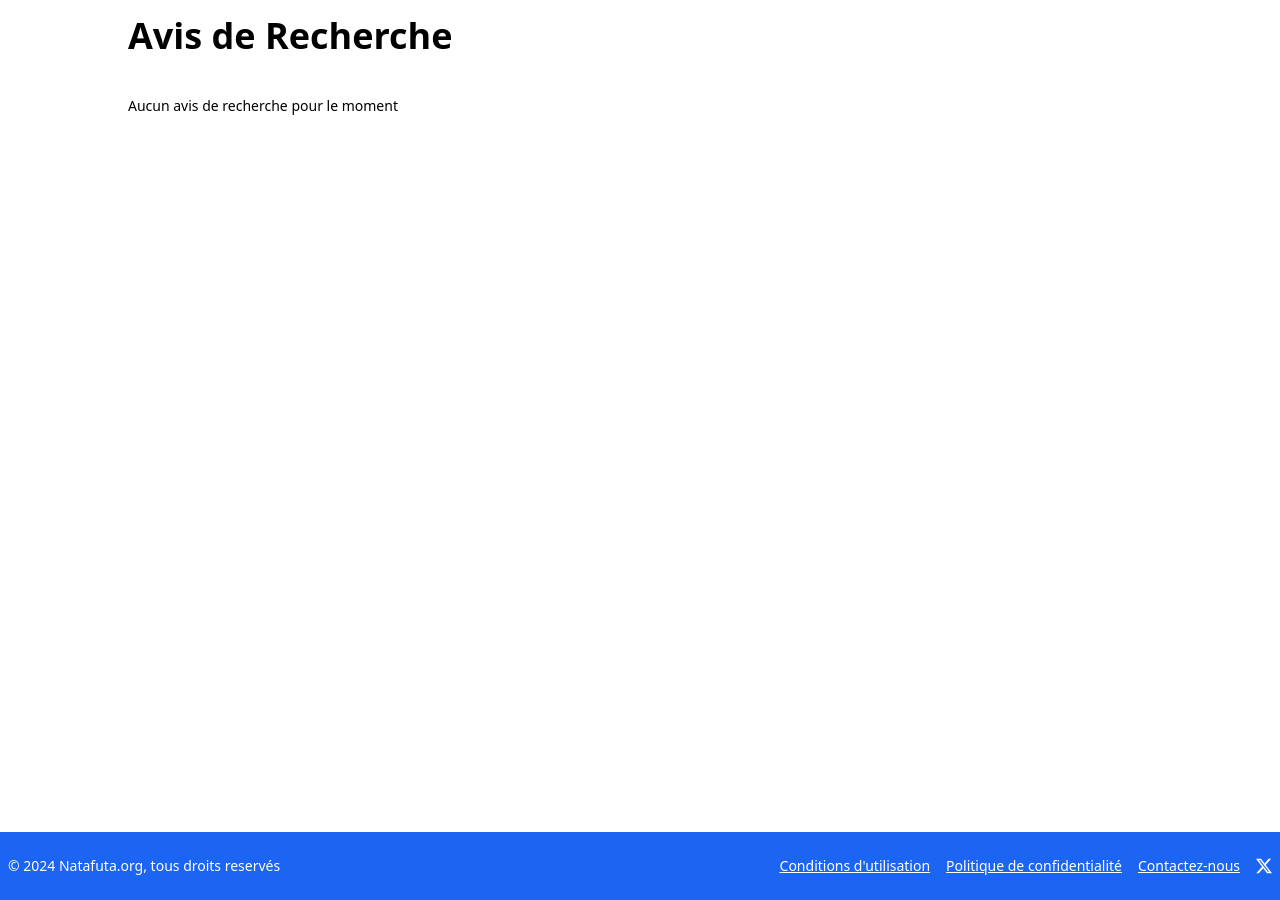
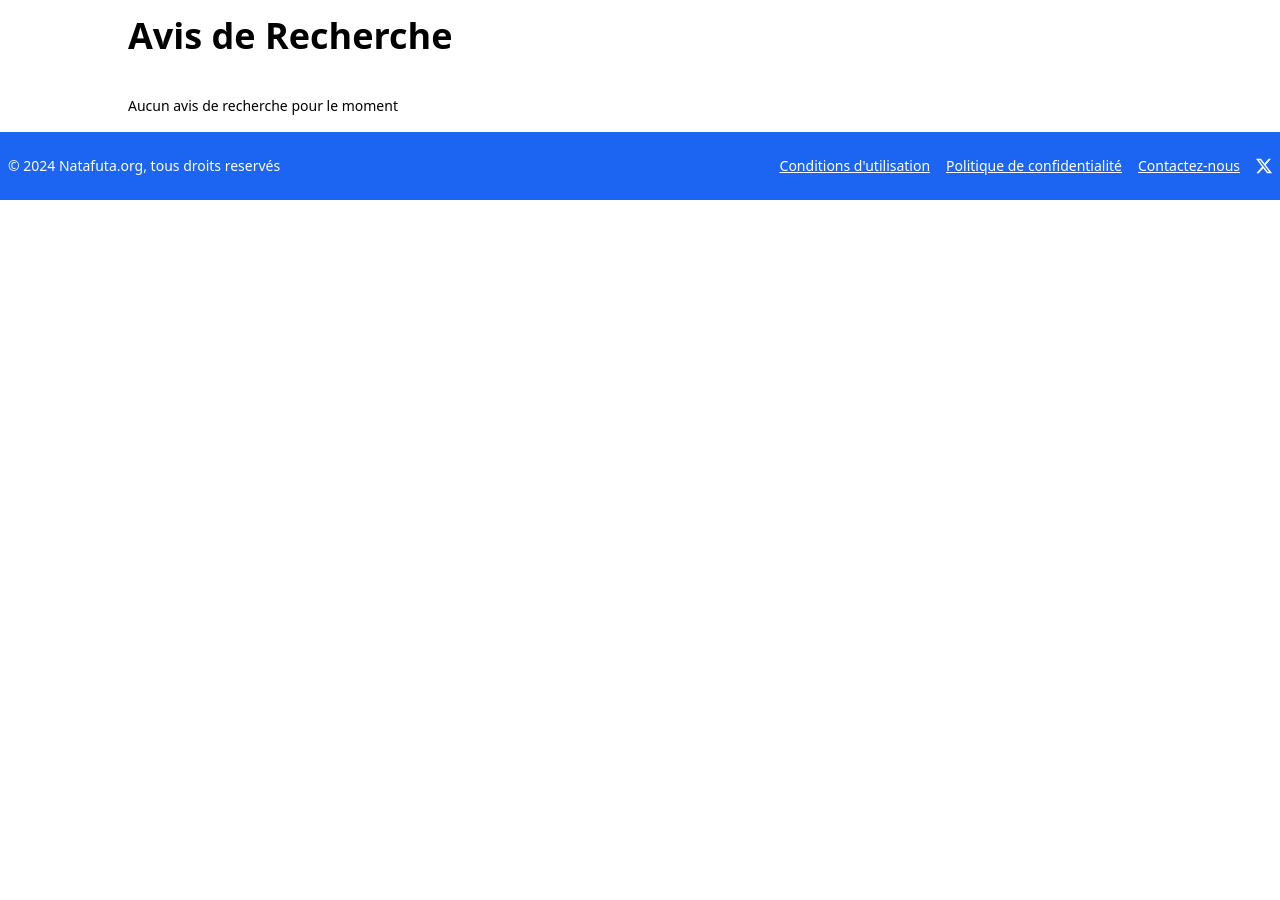
Before and after one commit to ElyxKik/natafuta, a Django app: page /avis_recherche in a window 1280 px wide. Shown: the part 82-982 px from the top of the page. After the commit the page ends 282 px from the top, so only its background shows below. Run offline with Django 5.2, Linux system fonts and the light colour scheme; data that the repository does not hold is empty; style sheets or scripts are compiled from the project's sources; some libraries are stand-ins or nearby versions.

Commit message:
MAJ Design

```diff
--- a/finder/templates/avis.html
+++ b/finder/templates/avis.html
@@ -1,7 +1,7 @@
 {% extends 'base.html' %}
 {% load static %}
 {% block content %}
-<div class="h-screen">
+<div class="h-full">
         <h1 class="text-2xl md:text-4xl font-bold dark:text-white mb-10">Avis de Recherche</h6>
         <div class="flex flex-col space-y-2 lg:grid lg:grid-cols-2 gap-1">
             {% for a in avis reversed %}
--- a/finder/templates/home.html
+++ b/finder/templates/home.html
@@ -2,7 +2,7 @@
 {% load static %}
 {% block content %}
 
-    <div class="w-full h-screen">
+    <div class="w-full h-full">
 
         <div class="md:grid  md:grid-cols-4 grid-cols-1 py-2 md:gap-5 gap-y-2">
             <a href="{% url 'avis_recherche' %}">
--- a/finder/templates/mon-compte.html
+++ b/finder/templates/mon-compte.html
@@ -2,7 +2,7 @@
 {% load static %}
 {% block content %}
 
-<div  class="h-screen">
+<div  class="h-full">
     <h6 class="font-medium text-lg mt-6 mb-2">Mes avis</h6>
         <div class="flex flex-col space-y-2 lg:grid lg:grid-cols-2 gap-1">
             {% for a in avis reversed %}
--- a/finder/templates/retrouves.html
+++ b/finder/templates/retrouves.html
@@ -2,7 +2,7 @@
 {% load static %}
 {% block content %}
 
-<div class="h-screen">
+<div class="h-full">
     <h6 class="text-2xl md:text-4xl font-bold dark:text-white mb-10">Personnes Retrouvé</h6>
         <div class="flex flex-col space-y-2 lg:grid lg:grid-cols-2 gap-1">
             {% for a in avis_resolu reversed %}
```
